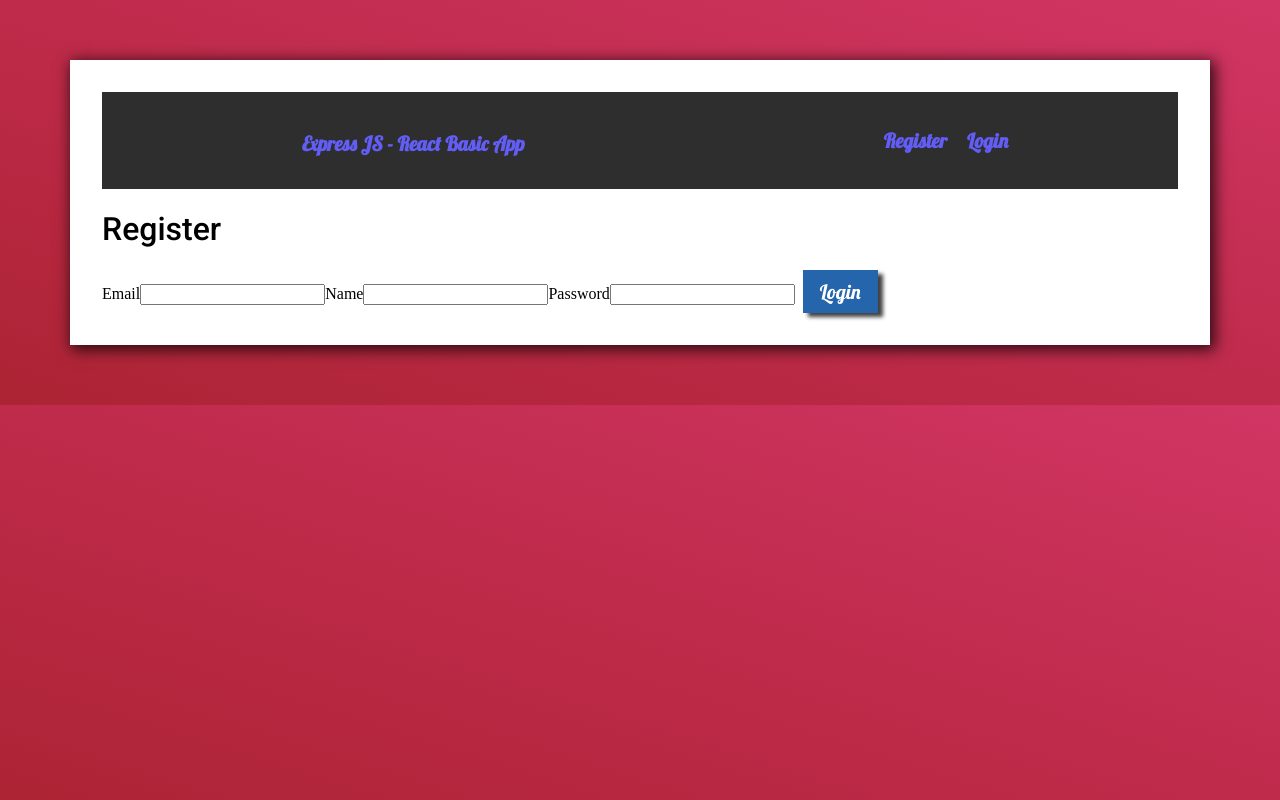
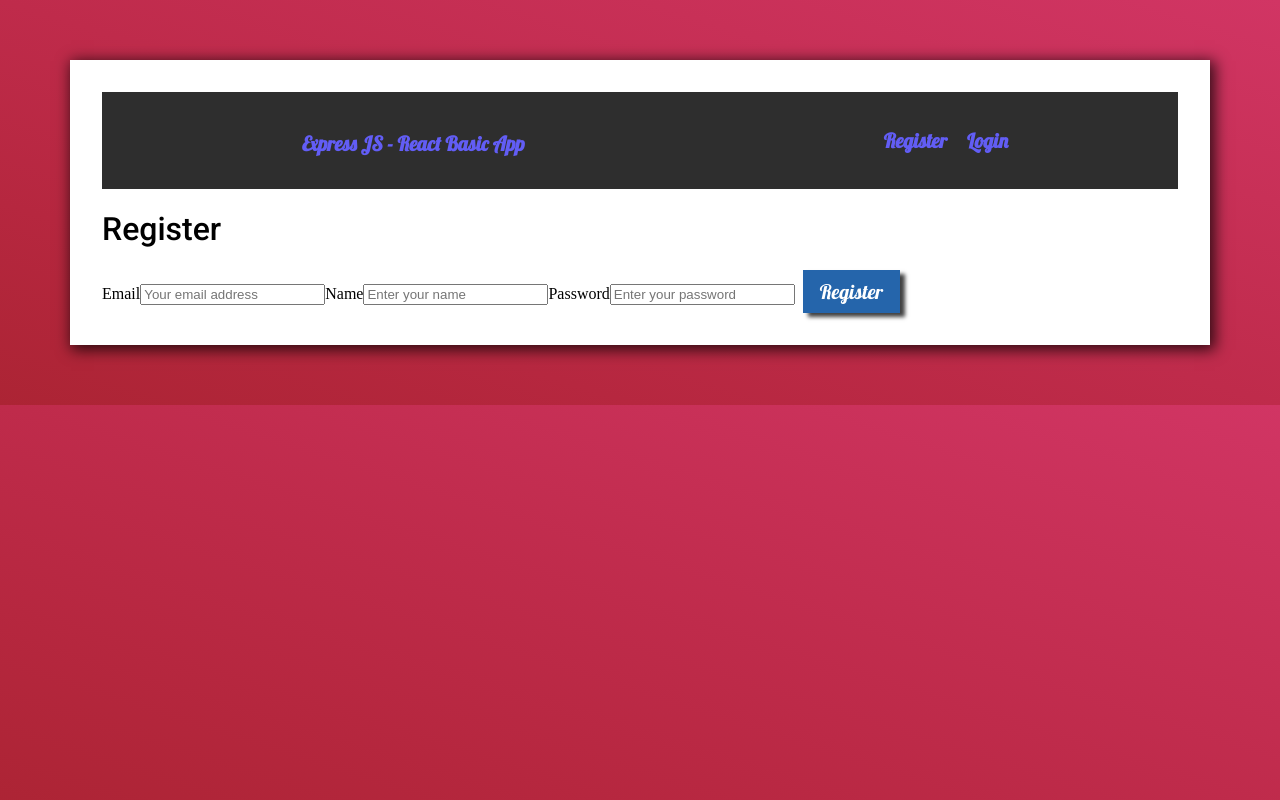
Before and after one commit to alexcloudstar/expressjs-react-basic, a React (Create React App) app in the folder client/: page /register in a window 1280 px wide. Built offline with nearby package versions, Linux system fonts and the light colour scheme.

Commit message:
Set up actions & reducer && wired up to the Register component

```diff
--- a/client/src/api/index.ts
+++ b/client/src/api/index.ts
@@ -1,5 +1,5 @@
 import axios from 'axios';
 
 export default axios.create({
-  baseURL: 'http://localhost:8080/feed/',
+  baseURL: 'http://localhost:8080/',
 });
--- a/client/src/pages/Auth/register.tsx
+++ b/client/src/pages/Auth/register.tsx
@@ -1,20 +1,65 @@
-import React from 'react';
+import React, { useState } from 'react';
 import styled from 'styled-components';
+
+// redux
+import { useDispatch } from 'react-redux';
+import { signupAction } from 'store/actions/auth/signupAction';
 
 const RegisterDiv = styled.div``;
 
 export const Register = () => {
+  const [email, setEmail] = useState<string>('');
+  const [name, setName] = useState<string>('');
+  const [password, setPassword] = useState<string>('');
+
+  const dispatch = useDispatch();
+
+  const submitHandler = (e: any) => {
+    e.preventDefault();
+
+    const data = new FormData();
+
+    data.append('email', email);
+    data.append('name', name);
+    data.append('password', password);
+
+    dispatch(signupAction(data));
+  };
+
   return (
     <>
       <RegisterDiv>
         <h1>Register</h1>
-        <label htmlFor='email'>Email</label>
-        <input type='email' name='email' id='email' />
-        <label htmlFor='name'>Name</label>
-        <input type='text' name='name' id='name' />
-        <label htmlFor='password'>Password</label>
-        <input type='password' name='password' id='password' />
-        <button type='submit'>Login</button>
+        <form id='register-user-form' onSubmit={submitHandler}>
+          <label htmlFor='email'>Email</label>
+          <input
+            type='email'
+            name='email'
+            id='email'
+            value={email}
+            onChange={e => setEmail(e.target.value)}
+            placeholder='Your email address'
+          />
+          <label htmlFor='name'>Name</label>
+          <input
+            type='text'
+            name='name'
+            id='name'
+            value={name}
+            onChange={e => setName(e.target.value)}
+            placeholder='Enter your name'
+          />
+          <label htmlFor='password'>Password</label>
+          <input
+            type='password'
+            name='password'
+            id='password'
+            value={password}
+            onChange={e => setPassword(e.target.value)}
+            placeholder='Enter your password'
+          />
+          <button type='submit'>Register</button>
+        </form>
       </RegisterDiv>
     </>
   );
--- /dev/null
+++ b/client/src/store/actions/auth/signupAction.ts
@@ -0,0 +1,32 @@
+import api from 'api';
+import { ThunkAction } from 'redux-thunk';
+import { RootState } from 'store';
+
+import { SignupAction, PUT_SIGNUP, Signup, SET_LOADING } from 'store/types';
+
+export const signupAction = (
+  data: any
+): ThunkAction<void, RootState, null, SignupAction> => {
+  return async dispatch => {
+    try {
+      const res = await api.put('/auth/signup', data);
+
+      const resData: Signup = await res.data;
+
+      alert(res.data.message);
+
+      dispatch({
+        type: PUT_SIGNUP,
+        payload: resData,
+      });
+    } catch (err) {
+      console.error(err);
+    }
+  };
+};
+
+export const setLoading = (): SignupAction => {
+  return {
+    type: SET_LOADING,
+  };
+};
--- a/client/src/store/actions/posts/createPostAction.ts
+++ b/client/src/store/actions/posts/createPostAction.ts
@@ -14,7 +14,7 @@ export const createPostAction = (
 ): ThunkAction<void, RootState, null, CreatePostAction> => {
   return async dispatch => {
     try {
-      const res = await api.post('post', data);
+      const res = await api.post('/feed/post', data);
 
       const resData: CreatePost = await res.data;
 
--- a/client/src/store/actions/posts/deletePostAction.ts
+++ b/client/src/store/actions/posts/deletePostAction.ts
@@ -14,7 +14,7 @@ export const deletePostAction = (
 ): ThunkAction<void, RootState, null, DeletePostAction> => {
   return async dispatch => {
     try {
-      const res = await api.delete(`/post/${_id}`);
+      const res = await api.delete(`/feed/post/${_id}`);
 
       alert(res.data.message);
 
--- a/client/src/store/actions/posts/editPostAction.ts
+++ b/client/src/store/actions/posts/editPostAction.ts
@@ -10,7 +10,7 @@ export const editPostAction = (
 ): ThunkAction<void, RootState, null, EditPostAction> => {
   return async dispatch => {
     try {
-      const res = await api.patch(`/post/${_id}`, data);
+      const res = await api.patch(`/feed/post/${_id}`, data);
 
       alert(res.data.message);
 
--- a/client/src/store/actions/posts/feedAction.ts
+++ b/client/src/store/actions/posts/feedAction.ts
@@ -9,7 +9,7 @@ export const getFeed = (
 ): ThunkAction<void, RootState, null, FeedAction> => {
   return async dispatch => {
     try {
-      const res = await api.get(`/posts?page=${pageNo}`);
+      const res = await api.get(`/feed/posts?page=${pageNo}`);
 
       const resData: Feed = await res.data;
 
--- a/client/src/store/actions/posts/getPostAction.ts
+++ b/client/src/store/actions/posts/getPostAction.ts
@@ -9,7 +9,7 @@ export const getPostAction = (
 ): ThunkAction<void, RootState, null, GetPostAction> => {
   return async dispatch => {
     try {
-      const res = await api.get(`/post/${_id}`);
+      const res = await api.get(`/feed/post/${_id}`);
 
       const resData: GetPost = await res.data.post;
 
--- a/client/src/store/index.ts
+++ b/client/src/store/index.ts
@@ -7,6 +7,7 @@ import createPostReducer from 'store/reducers/posts/createPostReducer';
 import deletePostReducer from 'store/reducers/posts/deletePostReducer';
 import editPostReducer from 'store/reducers/posts/editPostReducer';
 import getPostReducer from 'store/reducers/posts/getPostReducer';
+import signupReducer from 'store/reducers/auth/signupReducer';
 
 const rootReducer = combineReducers({
   posts: feedReducer,
@@ -14,6 +15,7 @@ const rootReducer = combineReducers({
   deletePost: deletePostReducer,
   getPost: getPostReducer,
   editPost: editPostReducer,
+  signupReducer: signupReducer,
 });
 
 const store = createStore(
--- /dev/null
+++ b/client/src/store/reducers/auth/signupReducer.ts
@@ -0,0 +1,31 @@
+import { signupAction } from 'store/actions/auth/signupAction';
+import {
+  SignupAction,
+  PUT_SIGNUP,
+  SignupState,
+  SET_LOADING,
+} from 'store/types';
+
+const initialState: SignupState = {
+  data: null,
+  loading: true,
+};
+
+// eslint-disable-next-line import/no-anonymous-default-export
+export default (state = initialState, action: SignupAction): SignupState => {
+  switch (action.type) {
+    case PUT_SIGNUP:
+      return {
+        ...state,
+        data: action.payload,
+        loading: false,
+      };
+    case SET_LOADING:
+      return {
+        ...state,
+        loading: true,
+      };
+    default:
+      return state;
+  }
+};
--- a/client/src/store/types.ts
+++ b/client/src/store/types.ts
@@ -3,6 +3,7 @@ export const CREATE_POST = 'CREATE_POST';
 export const GET_POST = 'GET_POST';
 export const DELETE_POST = 'DELETE_POST';
 export const EDIT_POST = 'EDIT_POST';
+export const PUT_SIGNUP = 'PUT_SIGNUP';
 export const SET_LOADING = 'SET_LOADING';
 
 // @ GET POSTS
@@ -104,14 +105,35 @@ interface EPostAction {
   payload: EditPost;
 }
 
+// @ PUT SIGNUP
+export interface Signup {
+  email: string;
+  name: string;
+  password: string;
+}
+
+export interface SignupState {
+  data: Signup | null;
+  loading: boolean;
+}
+
+interface PSignupAction {
+  type: typeof PUT_SIGNUP;
+  payload: Signup;
+}
+
 // @ SET LOADING
 
 interface SetLoadingAction {
   type: typeof SET_LOADING;
 }
 
+// posts
 export type FeedAction = GetFeedAction | SetLoadingAction;
 export type CreatePostAction = CPostAction | SetLoadingAction;
 export type GetPostAction = GPostAction | SetLoadingAction;
 export type DeletePostAction = DPostAction | SetLoadingAction;
 export type EditPostAction = EPostAction | SetLoadingAction;
+
+// auth
+export type SignupAction = PSignupAction | SetLoadingAction;
```
